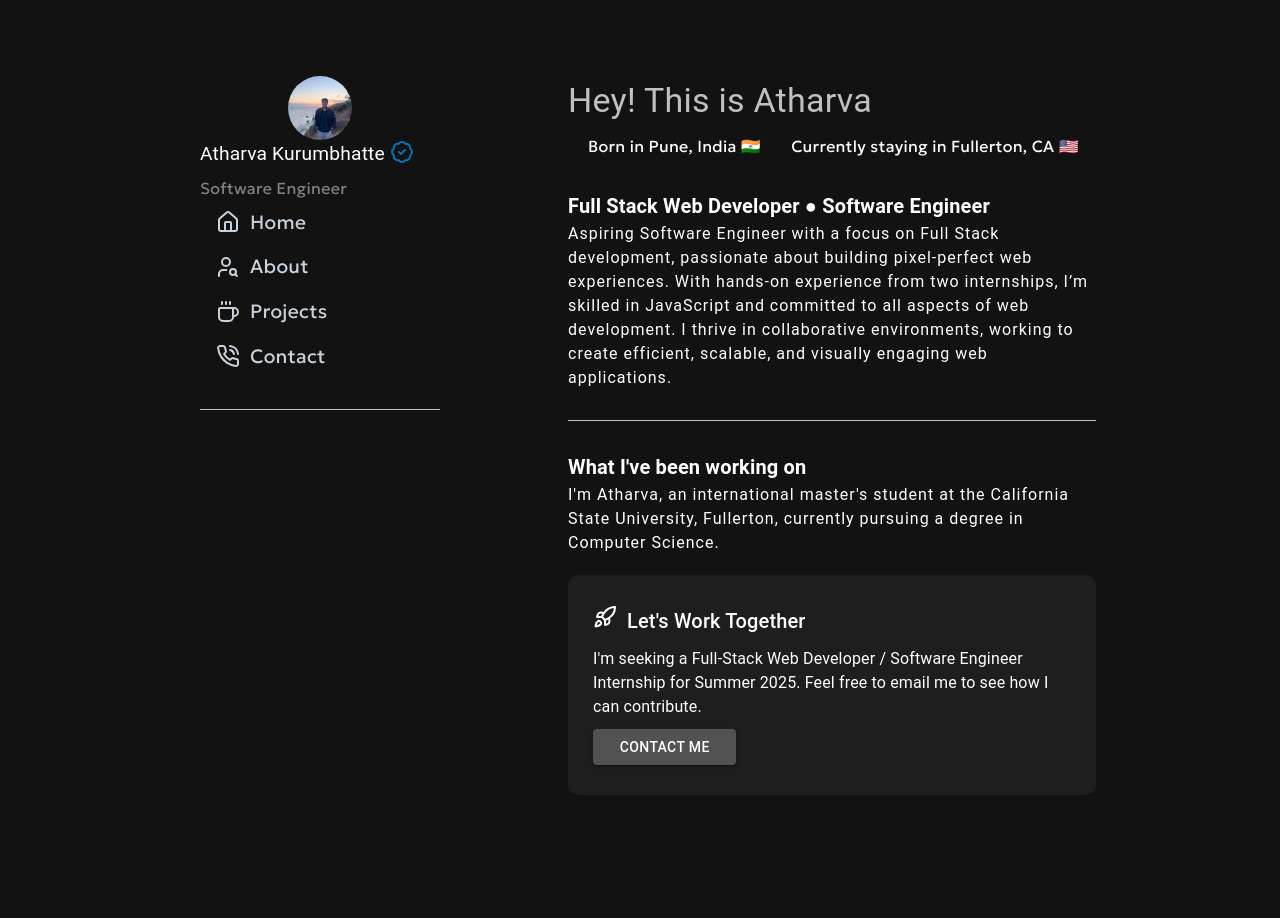
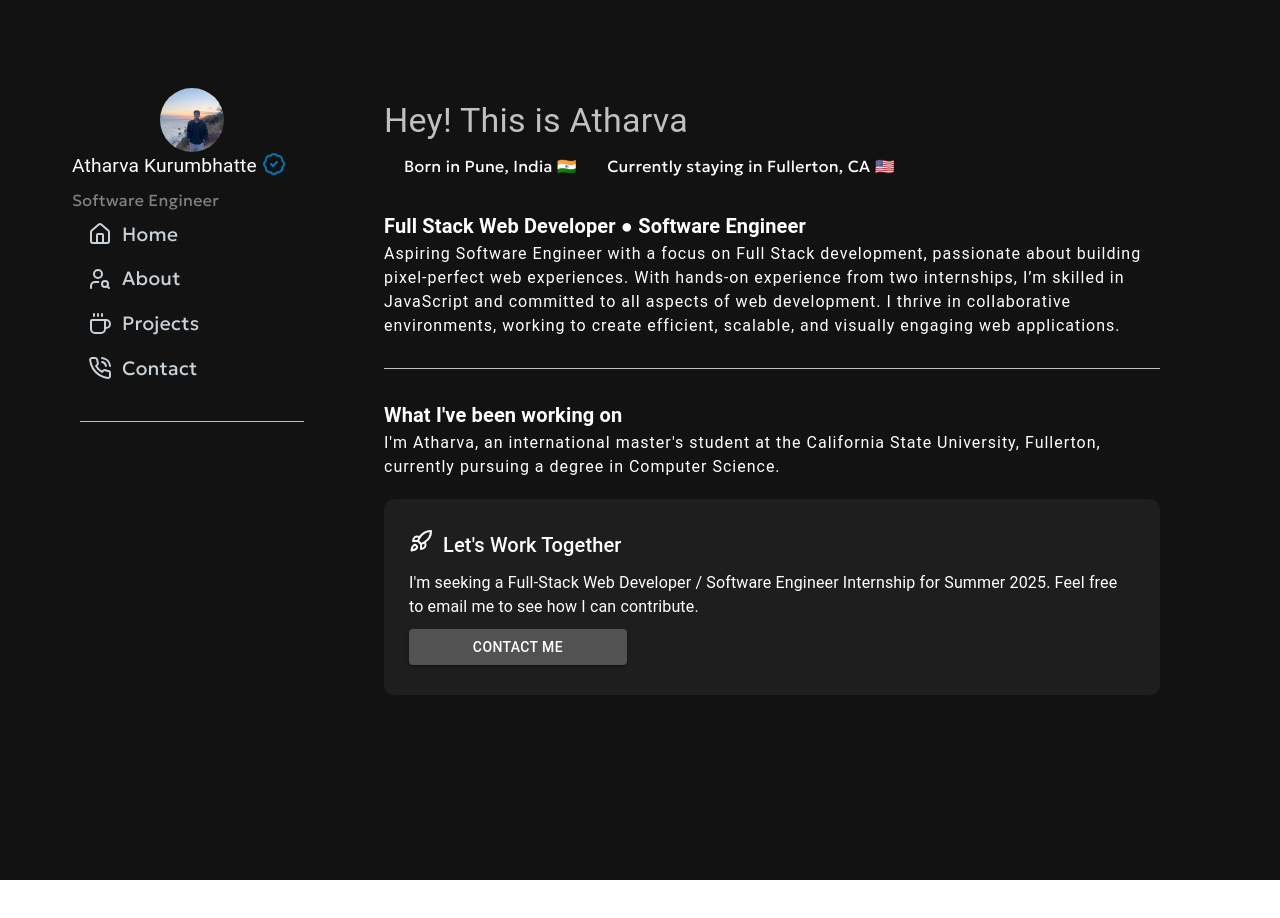
Before and after one commit to Heisenberg1607/Portfolio-Website, a Next.js app: page /hero in a window 1280 px wide. After the commit the page ends 880 px from the top, so only its background shows below. Built offline with nearby package versions, Linux system fonts and the light colour scheme.

Commit message:
fixed the layout

```diff
--- a/src/UI/Components/ContactSection.jsx
+++ b/src/UI/Components/ContactSection.jsx
@@ -1,3 +1,5 @@
+"use client"
+
 import React, { useState, useEffect } from "react";
 import ContactLogos from "@/UI/Contact/ContactLogos";
 import CalendlySection from "@/UI/Contact/CalendlySection";
--- /dev/null
+++ b/src/UI/Components/HeroSection.jsx
@@ -0,0 +1,78 @@
+"use client";
+
+// import IconButton from '@mui/material/IconButton';
+import Typography from "@mui/material/Typography";
+import Button from "@mui/material/Button";
+// import Avatar from '@mui/material/Avatar';
+import { Rocket } from "lucide-react";
+// import Navigation from "@/UI/Commons/Navigation.jsx";
+import "@/UI/Styles/Hero.css"; // Custom CSS for styling
+import { useState, useEffect } from "react";
+// import "../globals.css";
+import Link from "next/link";
+
+export default function HeroSection() {
+  const [isVisible, setIsVisible] = useState(false);
+
+  useEffect(() => {
+    setIsVisible(true);
+  }, []);
+
+  return (
+
+
+        <div
+          className={`contact-section transition-transform duration-1000 ease-in-out p-0 max-w-full text-left ${
+            isVisible
+              ? "translate-y-5 opacity-100"
+              : "translate-y-full opacity-0"
+          }`}
+        >
+          <Typography variant="h4" gutterBottom className="name-highlight">
+            Hey! This is Atharva
+          </Typography>
+          <div className="status">
+            <ul>
+              <li>Born in Pune, India 🇮🇳</li>
+              <li>Currently staying in Fullerton, CA 🇺🇸</li>
+            </ul>
+          </div>
+          <Typography variant="h6" className="role-title">
+            Full Stack Web Developer ● Software Engineer
+          </Typography>
+          <Typography variant="body1" className="hero-description">
+            Aspiring Software Engineer with a focus on Full Stack development,
+            passionate about building pixel-perfect web experiences. With
+            hands-on experience from two internships, I’m skilled in JavaScript
+            and committed to all aspects of web development. I thrive in
+            collaborative environments, working to create efficient, scalable,
+            and visually engaging web applications.
+          </Typography>
+          <hr className="custom-hr" />
+          <Typography variant="h6" className="sub-title-home">
+            What I&apos;ve been working on
+          </Typography>
+          <Typography variant="body1" className="hero-description">
+            I&apos;m Atharva, an international master&apos;s student at the
+            California State University, Fullerton, currently pursuing a degree
+            in Computer Science.
+          </Typography>
+          <div className="work-together-section">
+            <Typography variant="h6" className="work-together-title">
+              <Rocket /> Let&apos;s Work Together
+            </Typography>
+            <Typography>
+              I&apos;m seeking a Full-Stack Web Developer / Software Engineer
+              Internship for Summer 2025. Feel free to email me to see how I can
+              contribute.
+            </Typography>
+            <Link href="/Contacts" passHref>
+              <Button variant="contained" className="work-together-btn">
+                Contact Me
+              </Button>
+            </Link>
+          </div>
+        </div>
+
+  );
+}
--- a/src/app/about/page.jsx
+++ b/src/app/about/page.jsx
@@ -1,22 +1,15 @@
 // import React, { useState, useEffect } from 'react';
 
 import "@/UI/Styles/Hero.css";
-import Navigation from "@/UI/Commons/Navigation.jsx";
+// import Navigation from "@/UI/Commons/Navigation.jsx";
 import AboutContainer from "@/UI/Components/AboutContainer";
 
 function About() {
   return (
-    <div className="hero-container ">
-      <div className="hero-content  ">
-        {/* Left Section */}
-        <div className="lg:sticky top-0 lg:w-1/3 max-400:w-full max-400:mb-4">
-          <Navigation />
-        </div>
 
-        {/* Right Section */}
+
         <AboutContainer></AboutContainer>
-      </div>
-    </div>
+
   );
 }
 
--- a/src/app/contact/page.jsx
+++ b/src/app/contact/page.jsx
@@ -1,20 +1,14 @@
-"use client";
-
 import React from "react";
-import Navigation from "@/UI/Commons/Navigation";
+// import Navigation from "@/UI/Commons/Navigation";
 import "@/UI/Styles/Hero.css";
 import ContactSection from "@/UI/Components/ContactSection";
 
 function Contacts() {
   return (
-    <div className="hero-container">
-      <div className="hero-content">
-        <div className="sticky top-0 h-auto ">
-          <Navigation />
-        </div>
+
+
         <ContactSection />
-      </div>
-    </div>
+
   );
 }
 
--- a/src/app/globals.css
+++ b/src/app/globals.css
@@ -356,3 +356,13 @@ button:disabled {
       white-space: nowrap;
     }
   }
+
+
+  /* Hide scrollbar */
+.scrollbar-hide::-webkit-scrollbar {
+  display: none;
+}
+.scrollbar-hide {
+  -ms-overflow-style: none; /* IE and Edge */
+  scrollbar-width: none; /* Firefox */
+}
--- a/src/app/hero/page.jsx
+++ b/src/app/hero/page.jsx
@@ -1,85 +1,15 @@
-"use client";
+// import React, { Fragment } from 'react'
+import HeroSection from "@/UI/Components/HeroSection";
+// import Navigation from "@/UI/Commons/Navigation.jsx";
 
-// import IconButton from '@mui/material/IconButton';
-import Typography from "@mui/material/Typography";
-import Button from "@mui/material/Button";
-// import Avatar from '@mui/material/Avatar';
-import { Rocket } from "lucide-react";
-import Navigation from "@/UI/Commons/Navigation.jsx";
-import "@/UI/Styles/Hero.css"; // Custom CSS for styling
-import { useState, useEffect } from "react";
-// import "../globals.css";
-import Link from "next/link";
+function Hero() {
+  return (
 
-export default function Hero() {
-  const [isVisible, setIsVisible] = useState(false);
 
-  useEffect(() => {
-    setIsVisible(true);
-  }, []);
+        // {/* Right Section */}
+        <HeroSection></HeroSection>
 
-  return (
-    <div className="hero-container">
-      <div className="hero-content">
-        {/* Right Section */}
+  )
+}
 
-        <div className="sticky top-0 h-screen p-4">
-          <Navigation />
-        </div>
-        {/* Left Section */}
-        <div
-          className={`contact-section transition-transform duration-1000 ease-in-out p-0 max-w-full text-left ${
-            isVisible
-              ? "translate-y-5 opacity-100"
-              : "translate-y-full opacity-0"
-          }`}
-        >
-          <Typography variant="h4" gutterBottom className="name-highlight">
-            Hey! This is Atharva
-          </Typography>
-          <div className="status">
-            <ul>
-              <li>Born in Pune, India 🇮🇳</li>
-              <li>Currently staying in Fullerton, CA 🇺🇸</li>
-            </ul>
-          </div>
-          <Typography variant="h6" className="role-title">
-            Full Stack Web Developer ● Software Engineer
-          </Typography>
-          <Typography variant="body1" className="hero-description">
-            Aspiring Software Engineer with a focus on Full Stack development,
-            passionate about building pixel-perfect web experiences. With
-            hands-on experience from two internships, I’m skilled in JavaScript
-            and committed to all aspects of web development. I thrive in
-            collaborative environments, working to create efficient, scalable,
-            and visually engaging web applications.
-          </Typography>
-          <hr className="custom-hr" />
-          <Typography variant="h6" className="sub-title-home">
-            What I&apos;ve been working on
-          </Typography>
-          <Typography variant="body1" className="hero-description">
-            I&apos;m Atharva, an international master&apos;s student at the
-            California State University, Fullerton, currently pursuing a degree
-            in Computer Science.
-          </Typography>
-          <div className="work-together-section">
-            <Typography variant="h6" className="work-together-title">
-              <Rocket /> Let&apos;s Work Together
-            </Typography>
-            <Typography>
-              I&apos;m seeking a Full-Stack Web Developer / Software Engineer
-              Internship for Summer 2025. Feel free to email me to see how I can
-              contribute.
-            </Typography>
-            <Link href="/Contacts" passHref>
-              <Button variant="contained" className="work-together-btn">
-                Contact Me
-              </Button>
-            </Link>
-          </div>
-        </div>
-      </div>
-    </div>
-  );
-}
+export default Hero
--- a/src/app/layout.tsx
+++ b/src/app/layout.tsx
@@ -1,15 +1,14 @@
 import type { Metadata } from 'next';
-
-
 
 import { Plus_Jakarta_Sans, Inter } from 'next/font/google';
 import '@/app/globals.css';
+import Navigation from '@/UI/Commons/Navigation';
 
 const plus_jakarta_sans = Plus_Jakarta_Sans({ subsets: ['latin'], preload: true });
 const inter = Inter({ subsets: ['latin'], preload: true });
 
 export const metadata: Metadata = {
-  title: 'Atharva kurumbhatte',
+  title: 'Atharva Kurumbhatte',
   description: 'My Portfolio',
 };
 
@@ -18,18 +17,26 @@ export default async function RootLayout({
 }: Readonly<{
   children: React.ReactNode;
 }>) {
-  // const session = await auth();
+  return (
+    <html lang="en" className="overflow-hidden"> {/* Prevent scrolling on main page */}
+      <body className={`${plus_jakarta_sans.className} ${inter.className} overflow-hidden`} suppressHydrationWarning={true}>
+        <div className="bg-[#121212] text-white min-h-screen flex justify-center overflow-hidden">
+          {/* Responsive container */}
+          <div className="flex w-full max-w-[1200px] p-5 md:p-10 gap-10">
 
-  return (
-    // <SessionProvider session={session}>
-      <html lang="en">
-        {/* <ToastProvider> */}
-          <body className={`${plus_jakarta_sans.className} ${inter.className}`} suppressHydrationWarning={true}>
-            {/* <Toaster /> */}
-            {children}
-          </body>
-        {/* </ToastProvider> */}
-      </html>
-    // </SessionProvider>
+            {/* Sidebar Navigation */}
+            <div className="w-1/4 md:w-1/5 md:items-start sticky top-0 h-screen pt-12">
+              <Navigation />
+            </div>
+
+            {/* Main Content */}
+            <div className="w-3/4 md:w-4/5 h-screen overflow-y-auto p-5 md:p-10 scrollbar-hide">
+              {children}
+            </div>
+
+          </div>
+        </div>
+      </body>
+    </html>
   );
 }
--- a/src/app/projects/page.jsx
+++ b/src/app/projects/page.jsx
@@ -2,19 +2,14 @@
 
 import React from "react";
 import "@/UI/Styles/Hero.css";
-import Navigation from "@/UI/Commons/Navigation";
+// import Navigation from "@/UI/Commons/Navigation";
 import ProjectsContainer from "@/UI/Components/ProjectContainer";
 
 function Projects() {
   return (
-    <div className="hero-container">
-      <div className="hero-content ">
-        <div className="sticky top-0 h-screen p-4 shadow-lg">
-          <Navigation />
-        </div>
+
         <ProjectsContainer></ProjectsContainer>
-      </div>
-    </div>
+
   );
 }
 
```
